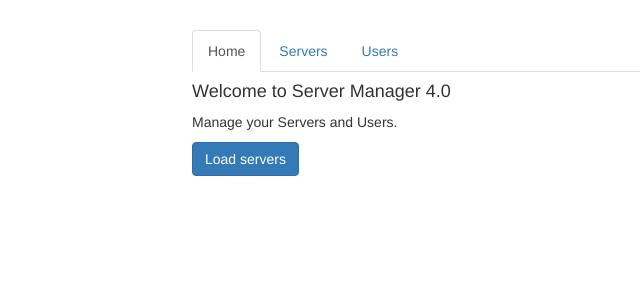
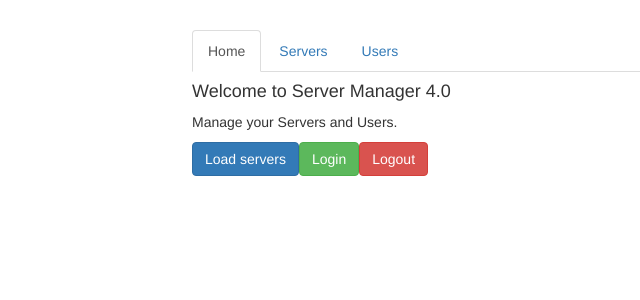
Before and after one commit to Subhash106/angular-routing, an Angular app: page / in a window 1280 px wide. Shown: the top 300 px of the page, without its empty margins (73-713 px from the left). Built offline with nearby package versions, Linux system fonts and the light colour scheme.

Commit message:
Added fake auth service

```diff
--- a/src/app/home/home.component.html
+++ b/src/app/home/home.component.html
@@ -1,3 +1,5 @@
 <h4>Welcome to Server Manager 4.0</h4>
 <p>Manage your Servers and Users.</p>
 <button class="btn btn-primary" (click)="loadServers(1)">Load servers</button>
+<button class="btn btn-success" (click)="login()">Login</button>
+<button class="btn btn-danger" (click)="logout()">Logout</button>
--- a/src/app/home/home.component.ts
+++ b/src/app/home/home.component.ts
@@ -1,5 +1,6 @@
 import { Component, OnInit } from '@angular/core';
 import { Router } from '@angular/router';
+import { AuthService } from '../auth.service';
 
 @Component({
   selector: 'app-home',
@@ -7,7 +8,7 @@ import { Router } from '@angular/router';
   styleUrls: ['./home.component.css'],
 })
 export class HomeComponent implements OnInit {
-  constructor(private router: Router) {}
+  constructor(private router: Router, private authService: AuthService) {}
 
   ngOnInit() {}
 
@@ -17,4 +18,12 @@ export class HomeComponent implements OnInit {
       fragment: 'loading',
     });
   }
+
+  login() {
+    this.authService.login();
+  }
+
+  logout() {
+    this.authService.logout();
+  }
 }
```
